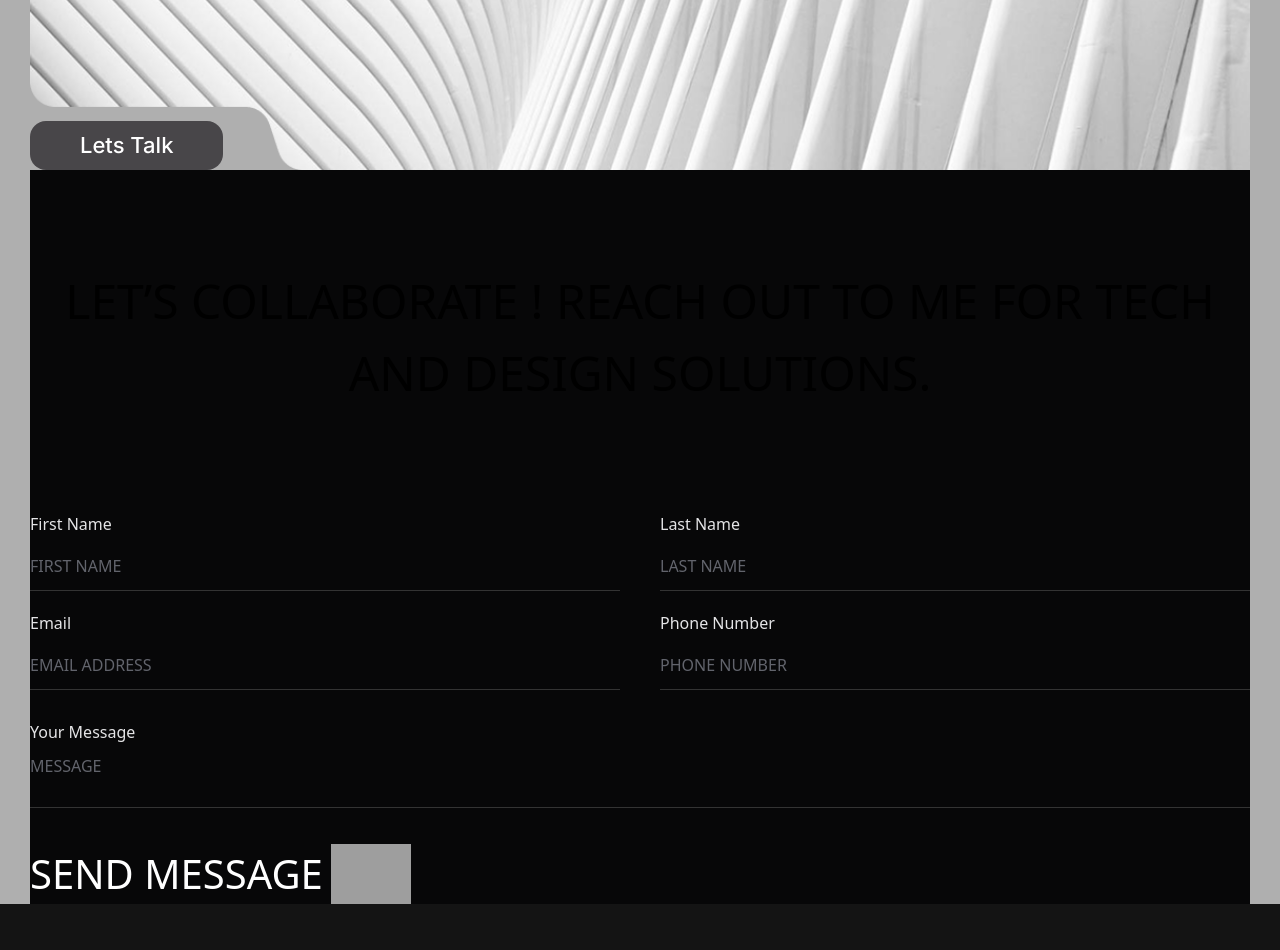
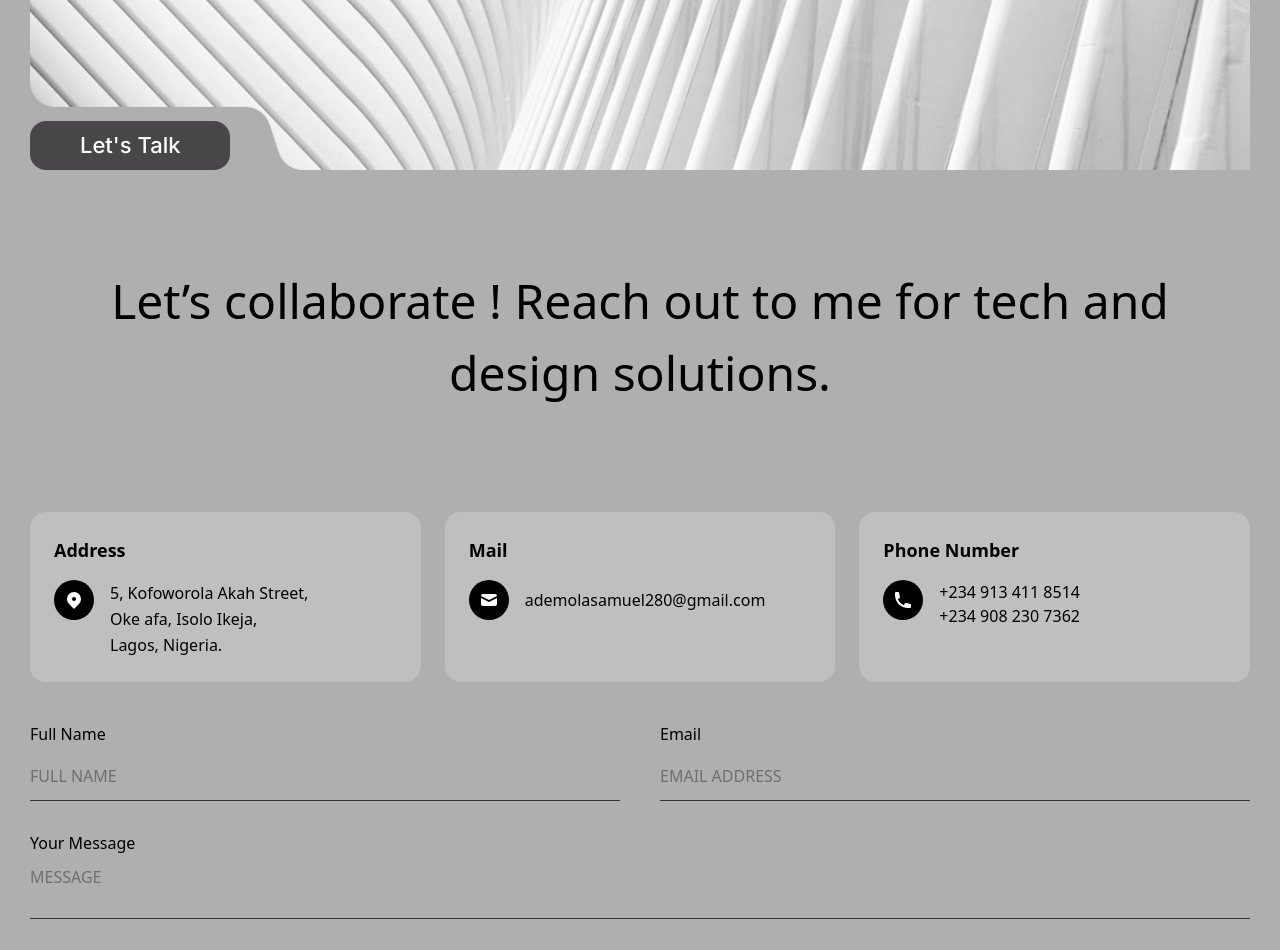
Before and after one commit to devsultan06/portfolio-samart, a Next.js app: page /contact in a window 1280 px wide. Shown: the part 820-1770 px from the top of the page. Built offline with nearby package versions, Linux system fonts and the light colour scheme; grey boxes are pictures that could not be loaded; a web font is replaced by a local one.

Commit message:
chore(update)

```diff
--- a/app/contact/page.tsx
+++ b/app/contact/page.tsx
@@ -4,7 +4,7 @@ import HeaderContact from "@components/contact/HeaderContact";
 
 export default function ContactPage() {
     return (
-        <div className="home bg-dark03 uppercase">
+        <div className="">
 
             <HeaderContact />
             <Form />
--- a/app/globals.css
+++ b/app/globals.css
@@ -54,3 +54,8 @@ body {
   background: var(--lets-talk-off, #484649);
   backdrop-filter: blur(2px);
 }
+
+.card {
+  border-radius: 16px;
+  background: rgba(255, 255, 255, 0.2);
+}
--- /dev/null
+++ b/app/hooks/useSendEmail.ts
@@ -0,0 +1,51 @@
+"use client"
+import emailjs from '@emailjs/browser';
+import { useState } from "react";
+
+const useSendEmail = (resetForm: (formState: { values: { fullName: string; message: string; email: string } }) => void) => {
+    const [isLoading, setIsLoading] = useState(false);
+    const [isSuccess, setIsSuccess] = useState(false);
+    const [error, setError] = useState(null);
+
+
+    const sendEmail = async (templateParams: { [key: string]: any }) => {
+        setIsLoading(true);
+        setIsSuccess(false);
+        setError(null);
+
+        try {
+            const serviceId = process.env.NEXT_PUBLIC_EMAILJS_SERVICE_ID;
+            const templateId = process.env.NEXT_PUBLIC_EMAILJS_TEMPLATE_ID;
+            const userId = process.env.NEXT_PUBLIC_EMAILJS_USER_ID;
+
+            if (!serviceId || !templateId || !userId) {
+                throw new Error("Missing EmailJS environment variables");
+            }
+
+
+            await emailjs.send(serviceId, templateId, templateParams, userId);
+
+            setIsSuccess(true);
+
+        } catch (err: any) {
+            setError(err.message || "Something went wrong.");
+        } finally {
+            setIsLoading(false);
+        }
+    };
+
+    const resetStatus = () => {
+        setIsSuccess(false);
+        setError(null);
+    };
+
+    return {
+        sendEmail,
+        isLoading,
+        isSuccess,
+        error,
+        resetStatus,
+    };
+};
+
+export default useSendEmail;
--- a/components/about/HeaderAbout.tsx
+++ b/components/about/HeaderAbout.tsx
@@ -25,11 +25,8 @@ const ActiveUnderline = () => (
 
 const HeaderAbout = () => {
     const pathname = usePathname();
-     const router = useRouter();
 
-  const goToContact = () => {
-    router.push("/contact");
-  };
+      if (pathname === "/contact") return null;
 
     return (
         <div className="">
@@ -131,12 +128,11 @@ const HeaderAbout = () => {
                 </div>
 
                 <div className="absolute bottom-[0px]  max-900:left-[20px] max-900:bottom-[20px]">
-                    <button
-                       onClick={goToContact}
-                        className=" px-[50px] py-[8px] talk text-white text-[22px] font-[500]  transition-transform"
-                    >
-                        Lets Talk
-                    </button>
+                    <Link href="/contact">
+                        <button className="px-[50px] py-[8px] talk text-white text-[22px] font-[500] transition-transform">
+                            Let's Talk
+                        </button>
+                    </Link>
                 </div>
             </div>
         </div>
--- a/components/contact/Form.tsx
+++ b/components/contact/Form.tsx
@@ -2,8 +2,10 @@
 import CustomImage from "@components/ui/CustomImage"
 import { useForm } from "react-hook-form"
 import { zodResolver } from "@hookform/resolvers/zod"
-import { useState } from "react"
+import { useEffect, useState } from "react"
 import { FormData, formSchema } from "@/schemas/formSchema"
+import Link from "next/link"
+import useSendEmail from "@/app/hooks/useSendEmail"
 
 
 const Form = () => {
@@ -13,17 +15,44 @@ const Form = () => {
         register,
         handleSubmit,
         reset,
+
         formState: { errors },
     } = useForm<FormData>({
         resolver: zodResolver(formSchema),
     })
 
+
+
+    const resetForm = () => {
+        reset({
+            fullName: "",
+            email: "",
+            message: "",
+        });
+        resetStatus();
+    };
+
+    const { sendEmail, isLoading, isSuccess, error, resetStatus } = useSendEmail(resetForm);
+
     const onSubmit = (data: FormData) => {
-        console.log("Message sent:", data)
-        alert("Message sent successfully!")
-        setSent(true)
-        reset()
-    }
+        sendEmail(data); // ✅ send email
+        setSent(true);
+    };
+
+    useEffect(() => {
+        if (isSuccess) {
+            alert("Your message has been sent successfully!");
+            resetForm(); // now only called AFTER alert
+        }
+    }, [isSuccess]);
+
+    useEffect(() => {
+        if (error) {
+            alert(`Error: ${error}`);
+            resetStatus(); // reset after showing alert
+        }
+    }, [error]);
+
 
     return (
         <div className="mt-[95px]">
@@ -32,72 +61,105 @@ const Form = () => {
                     Let’s collaborate ! Reach out to me for tech and design solutions.                     </h1>
             </div>
 
+            <div className="grid grid-cols-1 md:grid-cols-3 gap-6 mb-[40px]">
 
-            <div className="flex-[2] max-900:mt-[40px]">
+                {/* Address Card */}
+                <div className=" p-6 card">
+                    <h3 className="text-lg font-semibold text-black mb-4">Address</h3>
+                    <div className="flex items-start space-x-4">
+                        <div className="w-10 h-10 bg-black rounded-full flex items-center justify-center flex-shrink-0">
+                            <svg className="w-5 h-5 text-white" fill="currentColor" viewBox="0 0 20 20">
+                                <path fillRule="evenodd" d="M5.05 4.05a7 7 0 119.9 9.9L10 18.9l-4.95-4.95a7 7 0 010-9.9zM10 11a2 2 0 100-4 2 2 0 000 4z" clipRule="evenodd" />
+                            </svg>
+                        </div>
+                        <div className="text-black">
+                            <p className="leading-relaxed">
+                                5, Kofoworola Akah Street,<br />
+                                Oke afa, Isolo Ikeja,<br />
+                                Lagos, Nigeria.
+                            </p>
+                        </div>
+                    </div>
+                </div>
+
+                {/* Mail Card */}
+                <div className=" p-6 card ">
+                    <h3 className="text-lg font-semibold text-black mb-4">Mail</h3>
+                    <div className="flex items-center space-x-4">
+                        <div className="w-10 h-10 bg-black rounded-full flex items-center justify-center flex-shrink-0">
+                            <svg className="w-5 h-5 text-white" fill="currentColor" viewBox="0 0 20 20">
+                                <path d="M2.003 5.884L10 9.882l7.997-3.998A2 2 0 0016 4H4a2 2 0 00-1.997 1.884z" />
+                                <path d="M18 8.118l-8 4-8-4V14a2 2 0 002 2h12a2 2 0 002-2V8.118z" />
+                            </svg>
+                        </div>
+                        <div className="text-black">
+                            <p>ademolasamuel280@gmail.com</p>
+                        </div>
+                    </div>
+                </div>
+
+                {/* Phone Number Card */}
+                <div className="p-6 card">
+                    <h3 className="text-lg font-semibold text-black mb-4">Phone Number</h3>
+                    <div className="flex items-start space-x-4">
+                        <div className="w-10 h-10 bg-black rounded-full flex items-center justify-center flex-shrink-0">
+                            <svg className="w-5 h-5 text-white" fill="currentColor" viewBox="0 0 20 20">
+                                <path d="M2 3a1 1 0 011-1h2.153a1 1 0 01.986.836l.74 4.435a1 1 0 01-.54 1.06l-1.548.773a11.037 11.037 0 006.105 6.105l.774-1.548a1 1 0 011.059-.54l4.435.74a1 1 0 01.836.986V17a1 1 0 01-1 1h-2C7.82 18 2 12.18 2 5V3z" />
+                            </svg>
+                        </div>
+                        <div className="text-black">
+                            <p>+234 913 411 8514</p>
+                            <p>+234 908 230 7362</p>
+                        </div>
+                    </div>
+                </div>
+
+            </div>
+
+
+            <div className="flex-[2] max-900:mt-[40px] pb-[150px]">
                 <form onSubmit={handleSubmit(onSubmit)}>
                     <div className="flex gap-10 max-900:block mb-[20px]">
                         <div className="flex-[1] max-900:w-full max-900:mb-[30px]">
-                            <label className="text-grey90 capitalize">First Name</label>
+                            <label className="text-[#000] capitalize">Full Name</label>
                             <input
-                                {...register("firstName")}
-                                className="w-full border-b border-dark20 h-[50px] mt-[5px] text-grey90 bg-transparent placeholder:text-grey40 focus:outline-none focus:border-grey90"
-                                placeholder="FIRST NAME"
+                                {...register("fullName")}
+                                className="w-full border-b border-dark20 h-[50px] mt-[5px] text-grey90 bg-transparent placeholder:text-[#6F6F6F] focus:outline-none focus:border-[#000]"
+                                placeholder="FULL NAME"
                             />
-                            {errors.firstName && <p className="text-red-500 text-sm mt-[5px]">{errors.firstName.message}</p>}
+                            {errors.fullName && <p className="text-red-500 text-sm mt-[5px]">{errors.fullName.message}</p>}
                         </div>
-
-                        <div className="flex-[1] max-900:w-full">
-                            <label className="text-grey90 capitalize">Last Name</label>
-                            <input
-                                {...register("lastName")}
-                                className="w-full border-b border-dark20 h-[50px] mt-[5px] text-grey90 bg-transparent placeholder:text-grey40 focus:outline-none focus:border-grey90"
-                                placeholder="LAST NAME"
-                            />
-                            {errors.lastName && <p className="text-red-500 text-sm mt-[5px]">{errors.lastName.message}</p>}
-                        </div>
-                    </div>
-
-                    <div className="flex gap-10 max-900:block mb-[20px]">
                         <div className="flex-[1] max-900:w-full max-900:mb-[30px]">
-                            <label className="text-grey90 capitalize">Email</label>
+                            <label className="text-[#000] capitalize">Email</label>
                             <input
                                 {...register("email")}
-                                className="w-full border-b border-dark20 h-[50px] mt-[5px] text-grey90 bg-transparent placeholder:text-grey40 focus:outline-none focus:border-grey90"
+                                className="w-full border-b border-dark20 h-[50px] mt-[5px] text-grey90 bg-transparent placeholder:text-[#6F6F6F] focus:outline-none focus:border-[#000]"
                                 placeholder="EMAIL ADDRESS"
                             />
                             {errors.email && <p className="text-red-500 text-sm mt-[5px]">{errors.email.message}</p>}
                         </div>
 
-                        <div className="flex-[1] max-900:w-full">
-                            <label className="text-grey90 capitalize">Phone Number</label>
-                            <input
-                                {...register("phone")}
-                                className="w-full border-b border-dark20 h-[50px] mt-[5px] text-grey90 bg-transparent placeholder:text-grey40 focus:outline-none focus:border-grey90"
-                                placeholder="PHONE NUMBER"
-                            />
-                        </div>
+
+
                     </div>
 
+
                     <div className="mt-[30px]">
-                        <label className="text-grey90 capitalize">Your Message</label>
+                        <label className="text-[#000] capitalize">Your Message</label>
                         <textarea
                             {...register("message")}
                             rows={2}
-                            className="w-full border-b border-dark20 mt-[10px] text-grey90 pb-[5px] bg-transparent placeholder:text-grey40 focus:outline-none focus:border-grey90 resize-none"
+                            className="w-full border-b border-dark20 mt-[10px] text-grey90 pb-[5px] bg-transparent placeholder:text-[#6F6F6F] focus:outline-none focus:border-[#000] resize-none"
                             placeholder="MESSAGE"
                         />
                         {errors.message && <p className="text-red-500 text-sm mt-[5px]">{errors.message.message}</p>}
                     </div>
 
-                    <div className="mt-[30px]">
-                        <div className="flex items-center gap-2">
-                            <h1 className="text-[40px]">SEND MESSAGE</h1>
-                            <button type="submit">
-                                <CustomImage src="/images/button.png" alt="Hero" width={80} height={100} />
-                            </button>
-                        </div>
-                        {sent && <p className="text-green-500 mt-2">Your message was sent successfully!</p>}
-                    </div>
+                    <button type="submit" disabled={isLoading} className="mt-[30px] px-[50px] py-[8px] talk text-white text-[22px] font-[500] transition-transform">
+                        {isLoading ? "Sending..." : "Send"}
+                    </button>
+
+
                 </form>
             </div>
 
--- a/components/contact/HeaderContact.tsx
+++ b/components/contact/HeaderContact.tsx
@@ -25,12 +25,6 @@ const ActiveUnderline = () => (
 
 const HeaderContact = () => {
     const pathname = usePathname();
-
-     const router = useRouter();
-
-  const goToContact = () => {
-    router.push("/contact");
-  };
 
     return (
         <div className="">
@@ -132,12 +126,11 @@ const HeaderContact = () => {
                 </div>
 
                 <div className="absolute bottom-[0px]  max-900:left-[20px] max-900:bottom-[20px]">
-                    <button
-                        onClick={goToContact}
-                        className=" px-[50px] talk-contact py-[8px] text-white text-[22px] font-[500]  transition-transform"
-                    >
-                        Lets Talk
-                    </button>
+                   <Link href="/contact">
+                        <button className="px-[50px] py-[8px] talk-contact text-white text-[22px] font-[500] transition-transform">
+                            Let's Talk
+                        </button>
+                    </Link>
                 </div>
             </div>
         </div>
--- a/components/home/HeaderHome.tsx
+++ b/components/home/HeaderHome.tsx
@@ -25,11 +25,7 @@ const ActiveUnderline = () => (
 
 const HeaderHome = () => {
     const pathname = usePathname();
-     const router = useRouter();
-
-  const goToContact = () => {
-    router.push("/contact");
-  };
+  if (pathname === "/contact") return null;
 
     return (
         <div className="">
@@ -135,12 +131,11 @@ const HeaderHome = () => {
                 </div>
 
                 <div className="absolute bottom-[0px]  max-900:left-[20px] max-900:bottom-[20px]">
-                    <button
-                       onClick={goToContact}
-                        className=" px-[50px] py-[8px] talk text-white text-[22px] font-[500]  transition-transform"
-                    >
-                        Lets Talk
-                    </button>
+                  <Link href="/contact">
+                        <button className="px-[50px] py-[8px] talk text-white text-[22px] font-[500] transition-transform">
+                            Let's Talk
+                        </button>
+                    </Link>
                 </div>
             </div>
         </div>
--- a/components/resume/HeaderResume.tsx
+++ b/components/resume/HeaderResume.tsx
@@ -3,7 +3,6 @@
 import CustomImage from "@components/ui/CustomImage"
 import Link from "next/link"
 import { usePathname } from "next/navigation"
-import { useRouter } from "next/router";
 
 const navLinks = [
     { name: "Home", href: "/" },
@@ -25,11 +24,7 @@ const ActiveUnderline = () => (
 
 const HeaderResume = () => {
     const pathname = usePathname();
-    const router = useRouter();
-
-    const goToContact = () => {
-        router.push("/contact");
-    };
+    if (pathname === "/contact") return null;
 
     return (
         <div className="">
@@ -131,12 +126,11 @@ const HeaderResume = () => {
                 </div>
 
                 <div className="absolute bottom-[0px]  max-900:left-[20px] max-900:bottom-[20px]">
-                    <button
-                        onClick={goToContact}
-                        className=" px-[50px] py-[8px] talk text-white text-[22px] font-[500]  transition-transform"
-                    >
-                        Lets Talk
-                    </button>
+                    <Link href="/contact">
+                        <button className="px-[50px] py-[8px] talk text-white text-[22px] font-[500] transition-transform">
+                            Let's Talk
+                        </button>
+                    </Link>
                 </div>
             </div>
         </div>
--- a/package.json
+++ b/package.json
@@ -9,6 +9,7 @@
     "lint": "next lint"
   },
   "dependencies": {
+    "@emailjs/browser": "^4.4.1",
     "@hookform/resolvers": "^5.0.1",
     "framer-motion": "^12.5.0",
     "next": "15.2.3",
--- a/schemas/formSchema.ts
+++ b/schemas/formSchema.ts
@@ -1,10 +1,8 @@
 import { z } from "zod"
 
 export const formSchema = z.object({
-    firstName: z.string().min(1, "First name is required"),
-    lastName: z.string().min(1, "Last name is required"),
+    fullName: z.string().min(1, "Full name is required"),
     email: z.string().email("Invalid email address"),
-    phone: z.string().optional(),
     message: z.string().min(5, "Message must be at least 5 characters long"),
 })
 
```
Also changed, not shown: 1 other file (tests, documents, lock files or other folders).
